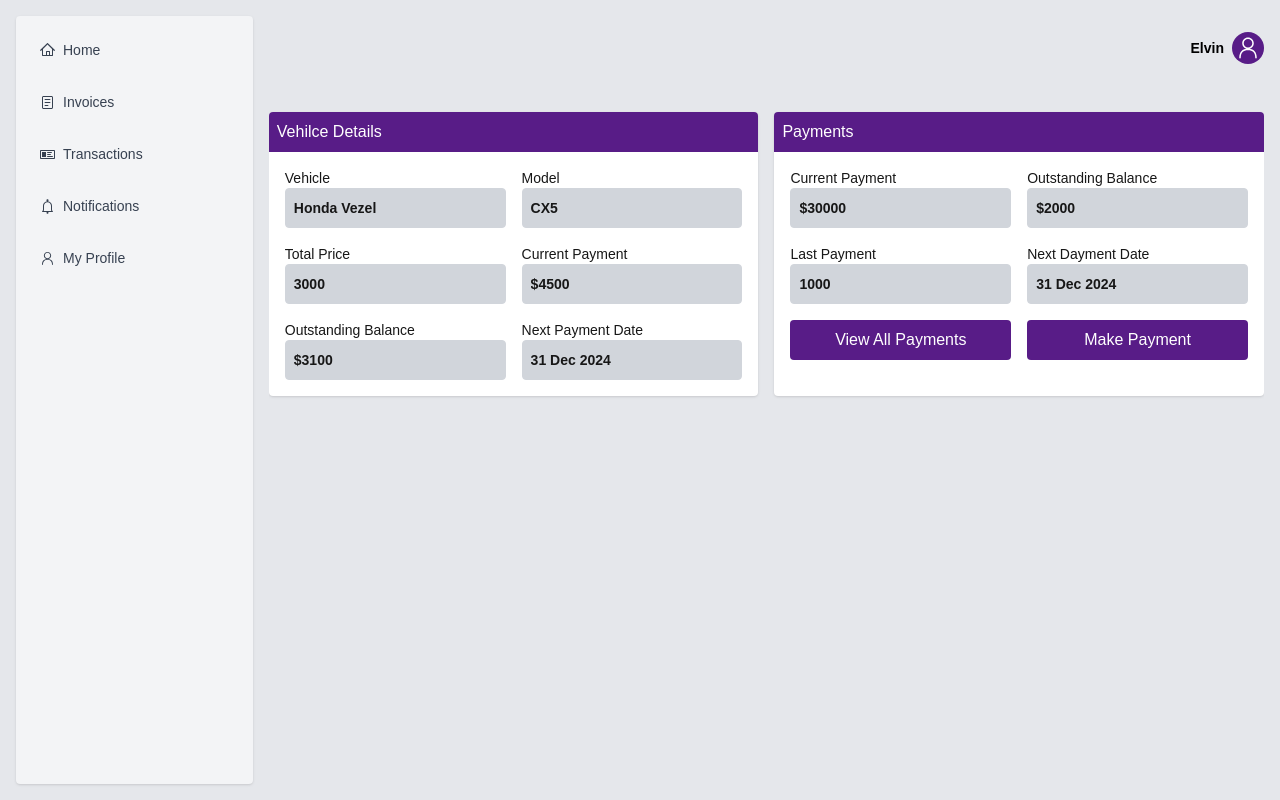
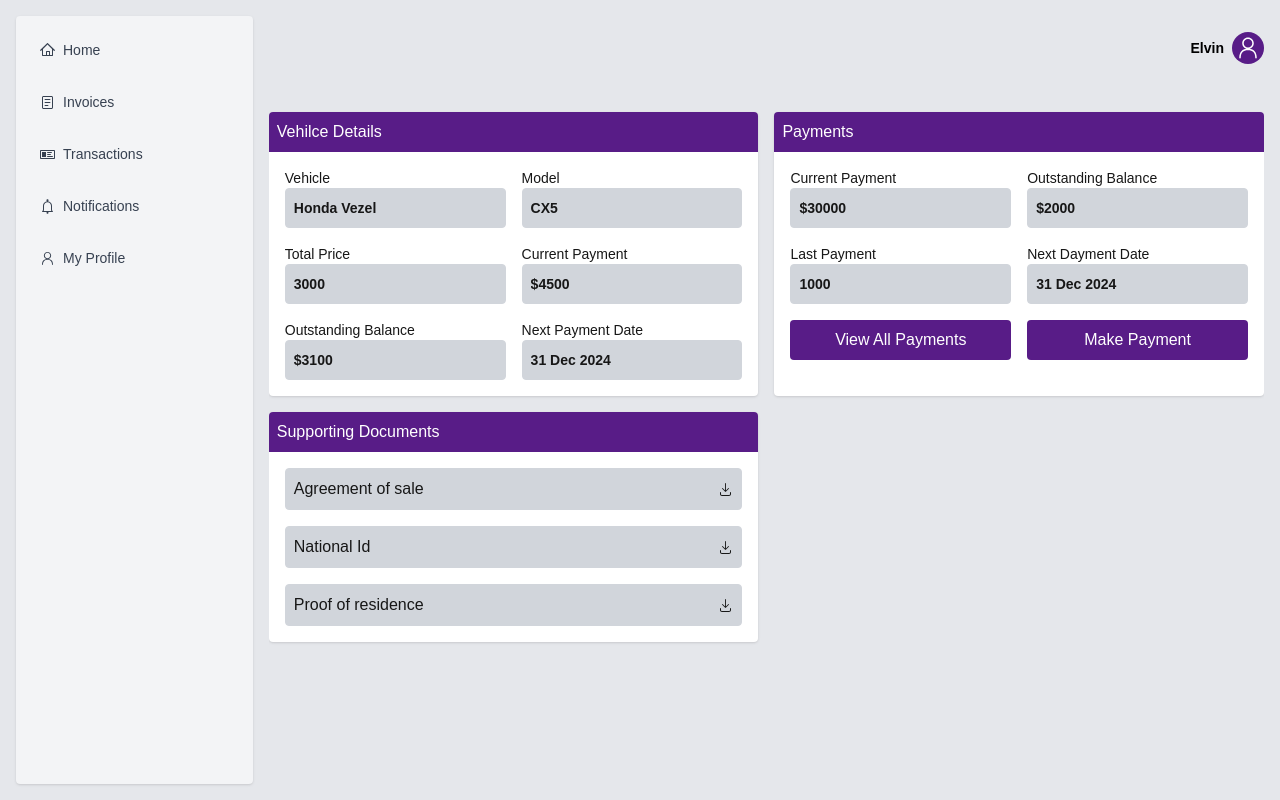
Before and after one commit to ElvinAnesu/sokorides, a Next.js app: page /clientarea/purchases/1 in a window 1280 px wide. Built offline with nearby package versions, Linux system fonts and the light colour scheme.

Commit message:
feat:added the doocuments tab

```diff
--- a/app/clientarea/purchases/[_id]/page.js
+++ b/app/clientarea/purchases/[_id]/page.js
@@ -1,4 +1,5 @@
 import CarDetailsForm from "@/app/components/clientarea/forms/cardetailsform";
+import DocumentsForm from "@/app/components/clientarea/forms/documentform";
 import PurchaseDetailsForm from "@/app/components/clientarea/forms/purchasedetails";
 
 
@@ -8,6 +9,7 @@ export default function PurchaseDetails() {
         <div className="grid grid-cols-1 md:grid-cols-2 gap-4">
             <CarDetailsForm />
             <PurchaseDetailsForm />
+            <DocumentsForm />
         </div>
     )
 }
--- /dev/null
+++ b/app/components/clientarea/forms/documentform.js
@@ -0,0 +1,47 @@
+import { EyeIcon } from "@heroicons/react/24/outline";
+import { DownloadIcon } from "@radix-ui/react-icons";
+
+export default function DocumentsForm() {
+	return (
+		<div className="bg-white rounded shadow">
+			<div className="rounded-t bg-purple-900 p-2">
+				<h5 className="text-white">Supporting Documents</h5>
+			</div>
+			<div className="flex flex-col p-4 gap-4">
+				<div className="bg-gray-300 border border-gray-300 rounded w-full flex items-center justify-between p-2">
+					<h1>Agreement of sale</h1>
+					<div className="flex item-center gap-4">
+						<button>
+							<EyeIcon />
+						</button>
+						<button>
+							<DownloadIcon />
+						</button>
+					</div>
+				</div>
+				<div className="bg-gray-300 border border-gray-300 rounded w-full flex items-center justify-between p-2">
+					<h1>National Id</h1>
+					<div className="flex item-center gap-4">
+						<button>
+							<EyeIcon />
+						</button>
+						<button>
+							<DownloadIcon />
+						</button>
+					</div>
+				</div>
+				<div className="bg-gray-300 border border-gray-300 rounded w-full flex items-center justify-between p-2">
+					<h1>Proof of residence</h1>
+					<div className="flex item-center gap-4">
+						<button>
+							<EyeIcon />
+						</button>
+						<button>
+							<DownloadIcon />
+						</button>
+					</div>
+				</div>
+			</div>
+		</div>
+	);
+}
```
